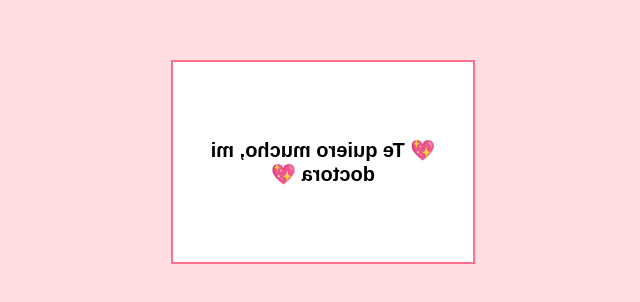
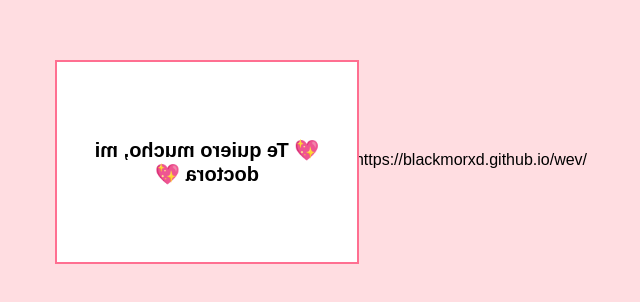
Before and after one commit to BlackmorXD/web, a plain HTML site: page Carta para ella/index.html in a window 1280 px wide. Shown: the part 248-550 px from the top of the page, without its empty margins (319-959 px from the left). Drawn offline with Linux system fonts and the light colour scheme.

Commit message:
Update index.html

```diff
--- a/Carta para ella/index.html
+++ b/Carta para ella/index.html
@@ -19,3 +19,4 @@
     <script src="script.js"></script>
 </body>
 </html>
+https://blackmorxd.github.io/wev/
```
